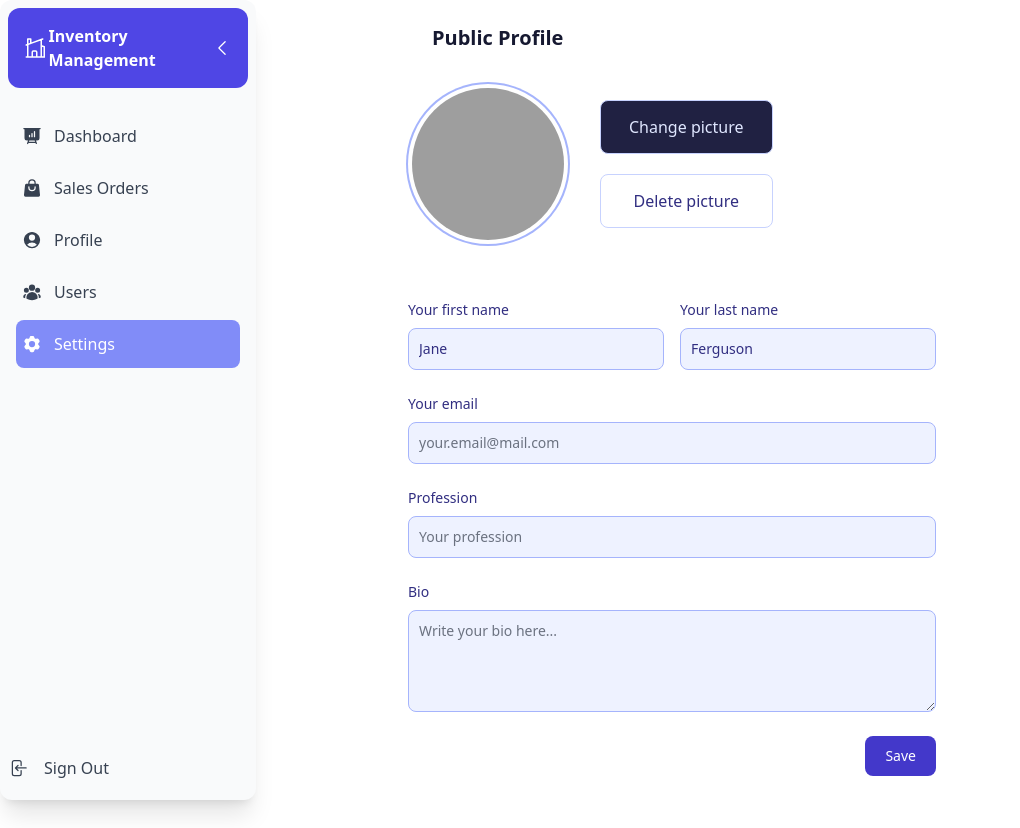
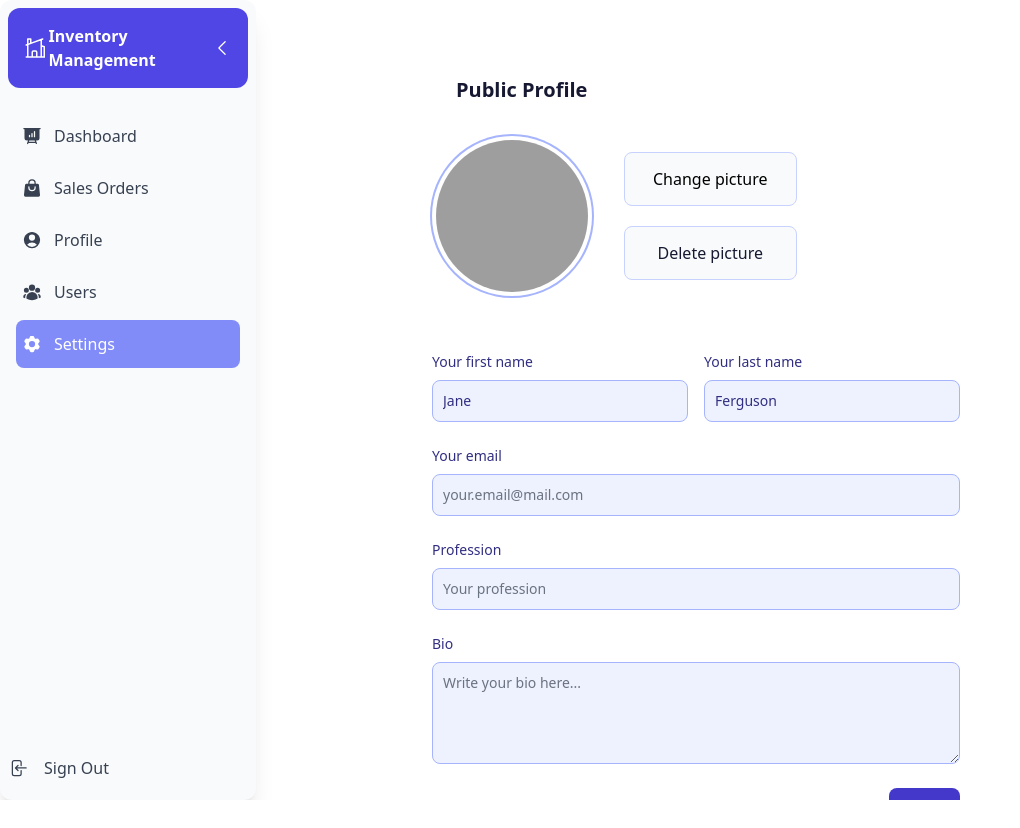
Before and after one commit to muz2002/Inventory-Management-Frontend, a React (Vite) app: page /settings in a window 1280 px wide. Shown: the whole page, without its empty margins (0-1020 px from the left). After the commit the page ends 800 px from the top, so only its background shows below. Built offline with nearby package versions, Linux system fonts and the light colour scheme; grey boxes are pictures that could not be loaded.

Commit message:
some improvements in profile settings page style

```diff
--- a/src/components/ProfileSettings.jsx
+++ b/src/components/ProfileSettings.jsx
@@ -19,13 +19,13 @@ const ProfileSettings = () => {
                 <div className="flex flex-col space-y-5 sm:ml-8">
                   <button
                     type="button"
-                    className="py-3.5 px-7 text-base font-medium text-indigo-100 bg-[#202142] rounded-lg border border-indigo-200 hover:bg-indigo-900 focus:z-10 focus:ring-4 focus:ring-indigo-200"
+                    className="py-3.5 px-7 text-base font-medium text-black bg-gray-50 rounded-lg border border-indigo-200 hover:bg-indigo-400 hover:text-white focus:z-10 focus:ring-4 focus:ring-indigo-200"
                   >
                     Change picture
                   </button>
                   <button
                     type="button"
-                    className="py-3.5 px-7 text-base font-medium text-indigo-900 bg-white rounded-lg border border-indigo-200 hover:bg-indigo-100 hover:text-[#202142] focus:z-10 focus:ring-4 focus:ring-indigo-200"
+                    className="py-3.5 px-7 text-base font-medium text-indigo-black bg-gray-50 rounded-lg border border-indigo-200 hover:bg-indigo-400 hover:text-white  focus:z-10 focus:ring-4 focus:ring-indigo-200"
                   >
                     Delete picture
                   </button>
--- a/src/pages/ProfileSettingsPage.jsx
+++ b/src/pages/ProfileSettingsPage.jsx
@@ -11,7 +11,7 @@ const ProfilePage = () => {
       </div>
 
 
-      <div className="flex-1 flex items-center justify-center">
+      <div className="flex-1 p-6 overflow-auto">
         <ProfileSettings />
       </div>
     </div>
```
